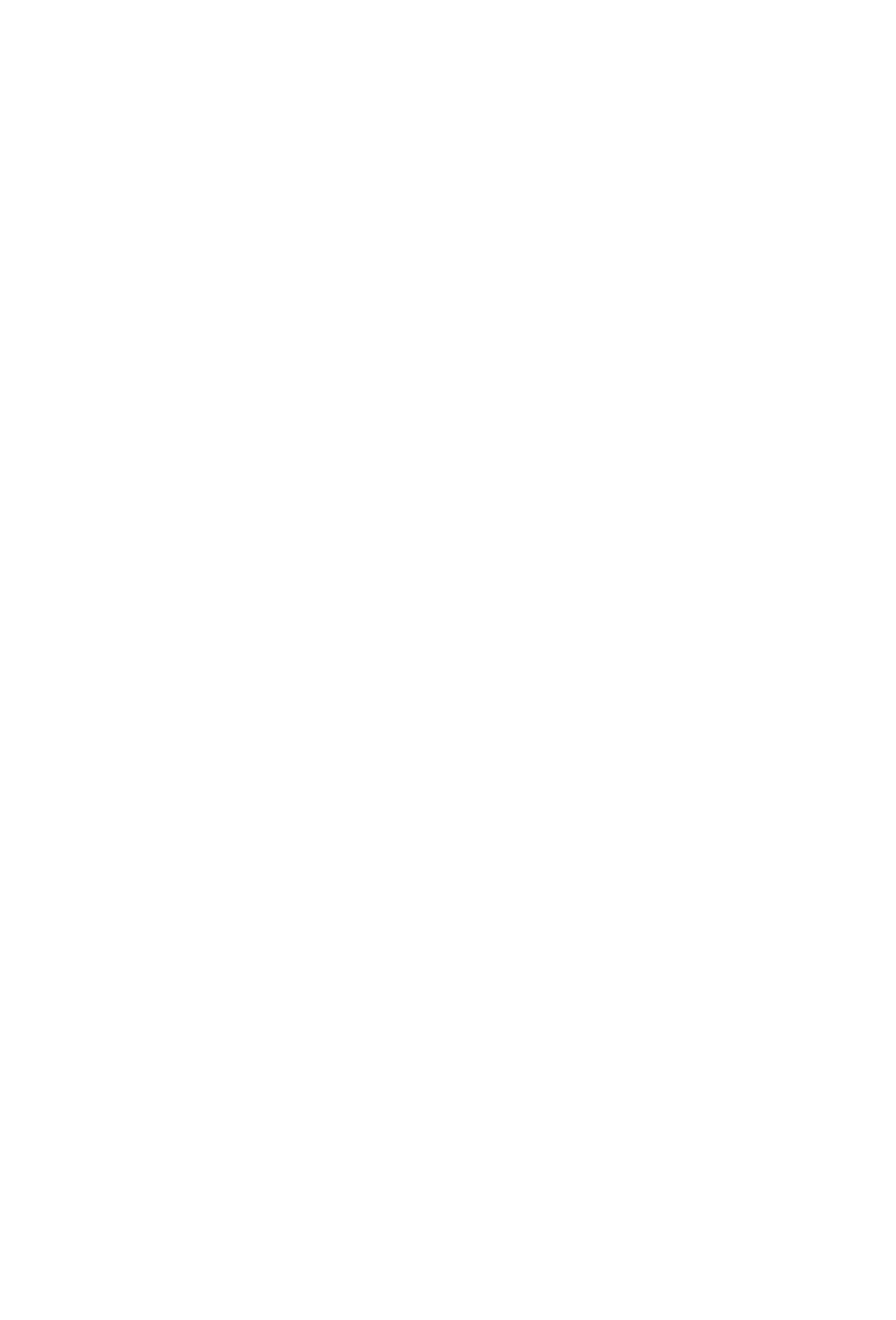
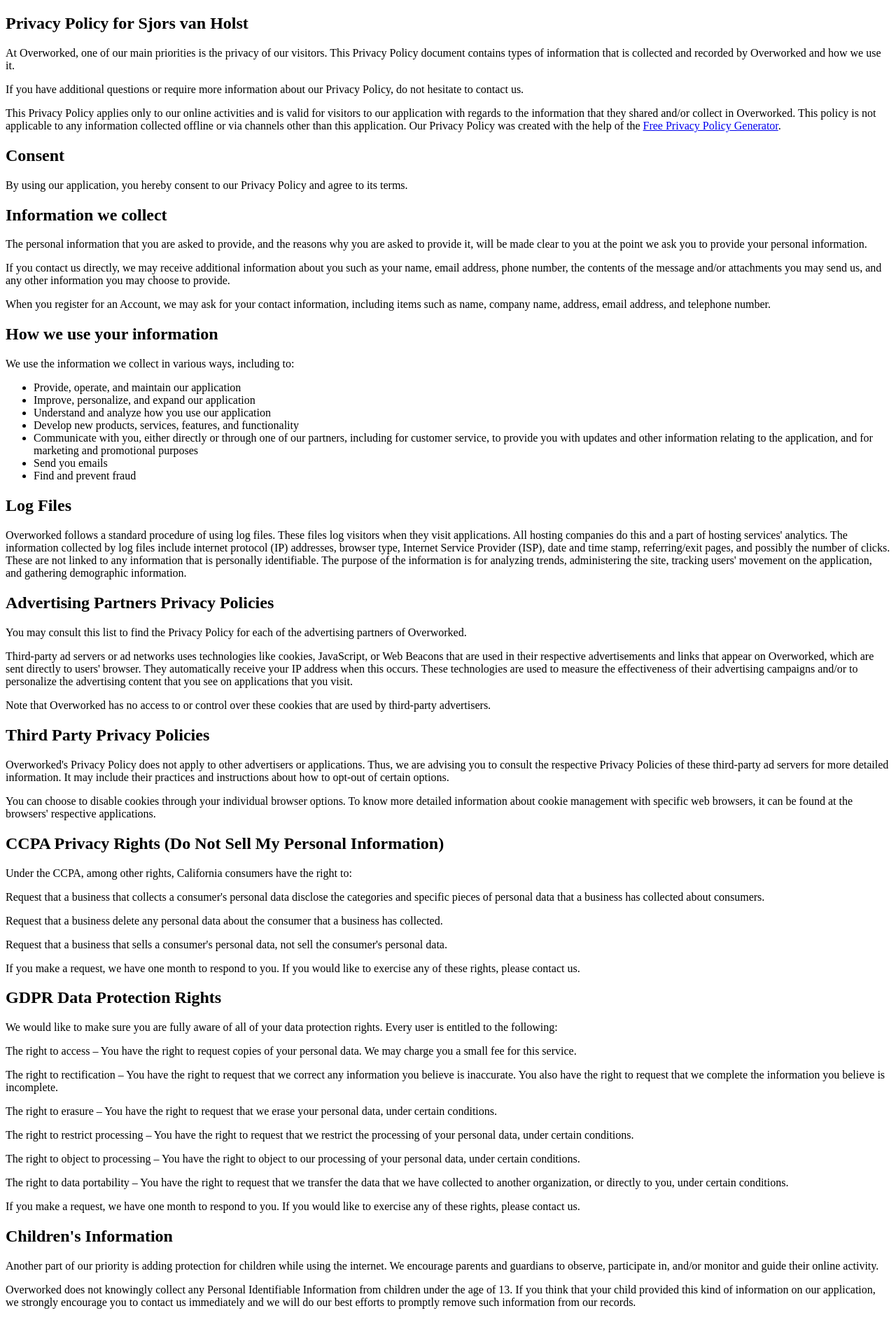
Before and after one commit to Schotsl/Overworked-nuxt, a Nuxt app: page / in a window 1280 px wide. Before the commit this address had no page. Shown: the whole page at 70% size. Before the commit the page ends 800 px from the top, so only its background shows below. Built offline with nearby package versions, Linux system fonts and the light colour scheme.

Commit message:
💩 Debugging Firebase

```diff
--- /dev/null
+++ b/pages/index.vue
@@ -0,0 +1,176 @@
+<template>
+  <section>
+    <h1>Privacy Policy for Sjors van Holst</h1>
+    <p>
+      At Overworked, one of our main priorities is the privacy of our visitors.
+      This Privacy Policy document contains types of information that is
+      collected and recorded by Overworked and how we use it.
+    </p>
+    <p>
+      If you have additional questions or require more information about our
+      Privacy Policy, do not hesitate to contact us.
+    </p>
+    <p>
+      This Privacy Policy applies only to our online activities and is valid for
+      visitors to our application with regards to the information that they
+      shared and/or collect in Overworked. This policy is not applicable to any
+      information collected offline or via channels other than this application.
+      Our Privacy Policy was created with the help of the
+      <a href="https://www.privacypolicygenerator.info/"
+        >Free Privacy Policy Generator</a
+      >.
+    </p>
+    <h2>Consent</h2>
+    <p>
+      By using our application, you hereby consent to our Privacy Policy and
+      agree to its terms.
+    </p>
+    <h2>Information we collect</h2>
+    <p>
+      The personal information that you are asked to provide, and the reasons
+      why you are asked to provide it, will be made clear to you at the point we
+      ask you to provide your personal information.
+    </p>
+    <p>
+      If you contact us directly, we may receive additional information about
+      you such as your name, email address, phone number, the contents of the
+      message and/or attachments you may send us, and any other information you
+      may choose to provide.
+    </p>
+    <p>
+      When you register for an Account, we may ask for your contact information,
+      including items such as name, company name, address, email address, and
+      telephone number.
+    </p>
+    <h2>How we use your information</h2>
+    <p>We use the information we collect in various ways, including to:</p>
+    <ul>
+      <li>Provide, operate, and maintain our application</li>
+      <li>Improve, personalize, and expand our application</li>
+      <li>Understand and analyze how you use our application</li>
+      <li>Develop new products, services, features, and functionality</li>
+      <li>
+        Communicate with you, either directly or through one of our partners,
+        including for customer service, to provide you with updates and other
+        information relating to the application, and for marketing and
+        promotional purposes
+      </li>
+      <li>Send you emails</li>
+      <li>Find and prevent fraud</li>
+    </ul>
+    <h2>Log Files</h2>
+    <p>
+      Overworked follows a standard procedure of using log files. These files
+      log visitors when they visit applications. All hosting companies do this
+      and a part of hosting services' analytics. The information collected by
+      log files include internet protocol (IP) addresses, browser type, Internet
+      Service Provider (ISP), date and time stamp, referring/exit pages, and
+      possibly the number of clicks. These are not linked to any information
+      that is personally identifiable. The purpose of the information is for
+      analyzing trends, administering the site, tracking users' movement on the
+      application, and gathering demographic information.
+    </p>
+    <h2>Advertising Partners Privacy Policies</h2>
+    <p>
+      You may consult this list to find the Privacy Policy for each of the
+      advertising partners of Overworked.
+    </p>
+    <p>
+      Third-party ad servers or ad networks uses technologies like cookies,
+      JavaScript, or Web Beacons that are used in their respective
+      advertisements and links that appear on Overworked, which are sent
+      directly to users' browser. They automatically receive your IP address
+      when this occurs. These technologies are used to measure the effectiveness
+      of their advertising campaigns and/or to personalize the advertising
+      content that you see on applications that you visit.
+    </p>
+    <p>
+      Note that Overworked has no access to or control over these cookies that
+      are used by third-party advertisers.
+    </p>
+    <h2>Third Party Privacy Policies</h2>
+    <p>
+      Overworked's Privacy Policy does not apply to other advertisers or
+      applications. Thus, we are advising you to consult the respective Privacy
+      Policies of these third-party ad servers for more detailed information. It
+      may include their practices and instructions about how to opt-out of
+      certain options.
+    </p>
+    <p>
+      You can choose to disable cookies through your individual browser options.
+      To know more detailed information about cookie management with specific
+      web browsers, it can be found at the browsers' respective applications.
+    </p>
+    <h2>CCPA Privacy Rights (Do Not Sell My Personal Information)</h2>
+    <p>
+      Under the CCPA, among other rights, California consumers have the right
+      to:
+    </p>
+    <p>
+      Request that a business that collects a consumer's personal data disclose
+      the categories and specific pieces of personal data that a business has
+      collected about consumers.
+    </p>
+    <p>
+      Request that a business delete any personal data about the consumer that a
+      business has collected.
+    </p>
+    <p>
+      Request that a business that sells a consumer's personal data, not sell
+      the consumer's personal data.
+    </p>
+    <p>
+      If you make a request, we have one month to respond to you. If you would
+      like to exercise any of these rights, please contact us.
+    </p>
+    <h2>GDPR Data Protection Rights</h2>
+    <p>
+      We would like to make sure you are fully aware of all of your data
+      protection rights. Every user is entitled to the following:
+    </p>
+    <p>
+      The right to access &ndash; You have the right to request copies of your
+      personal data. We may charge you a small fee for this service.
+    </p>
+    <p>
+      The right to rectification &ndash; You have the right to request that we
+      correct any information you believe is inaccurate. You also have the right
+      to request that we complete the information you believe is incomplete.
+    </p>
+    <p>
+      The right to erasure &ndash; You have the right to request that we erase
+      your personal data, under certain conditions.
+    </p>
+    <p>
+      The right to restrict processing &ndash; You have the right to request
+      that we restrict the processing of your personal data, under certain
+      conditions.
+    </p>
+    <p>
+      The right to object to processing &ndash; You have the right to object to
+      our processing of your personal data, under certain conditions.
+    </p>
+    <p>
+      The right to data portability &ndash; You have the right to request that
+      we transfer the data that we have collected to another organization, or
+      directly to you, under certain conditions.
+    </p>
+    <p>
+      If you make a request, we have one month to respond to you. If you would
+      like to exercise any of these rights, please contact us.
+    </p>
+    <h2>Children's Information</h2>
+    <p>
+      Another part of our priority is adding protection for children while using
+      the internet. We encourage parents and guardians to observe, participate
+      in, and/or monitor and guide their online activity.
+    </p>
+    <p>
+      Overworked does not knowingly collect any Personal Identifiable
+      Information from children under the age of 13. If you think that your
+      child provided this kind of information on our application, we strongly
+      encourage you to contact us immediately and we will do our best efforts to
+      promptly remove such information from our records.
+    </p>
+  </section>
+</template>
```
